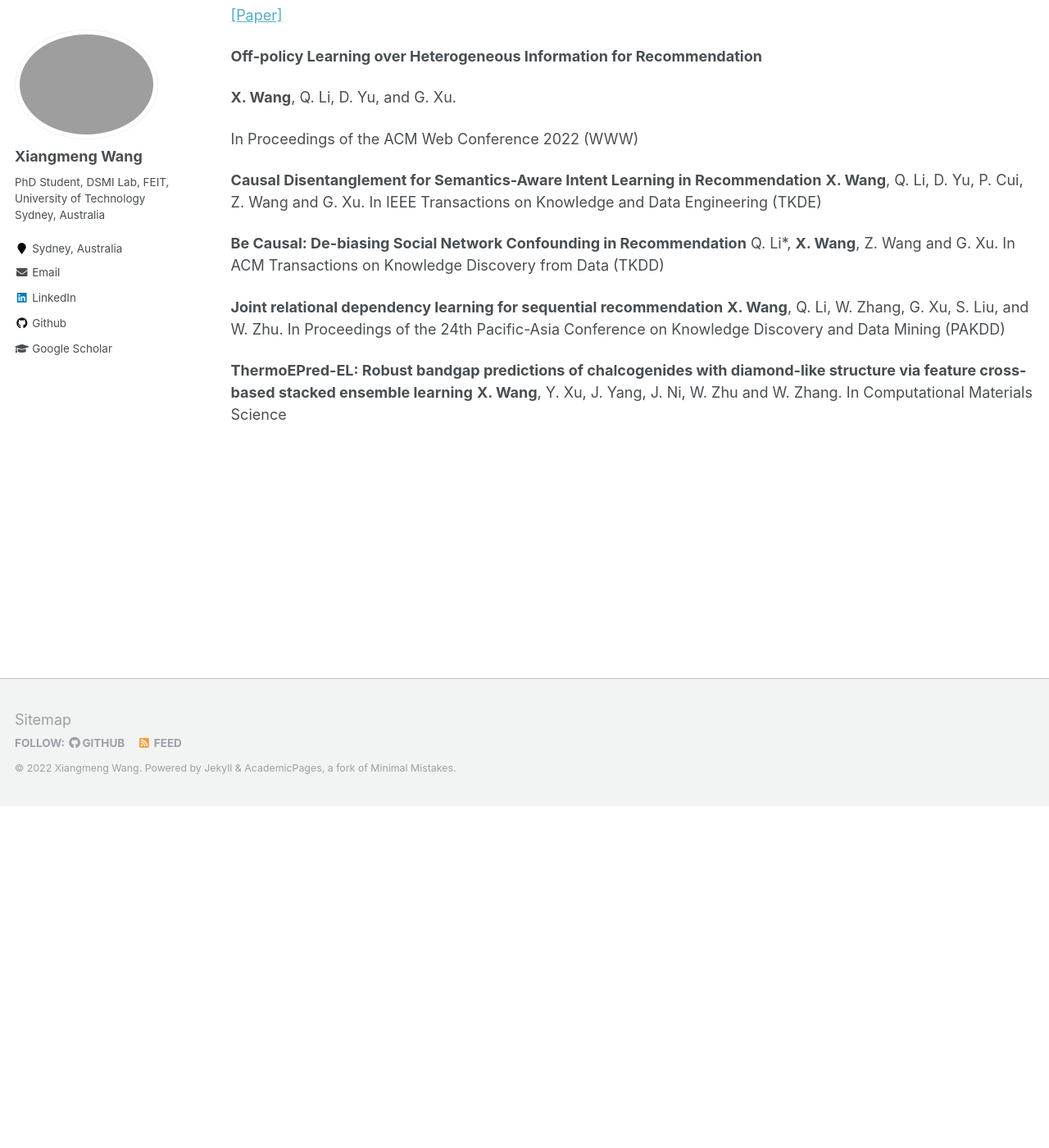
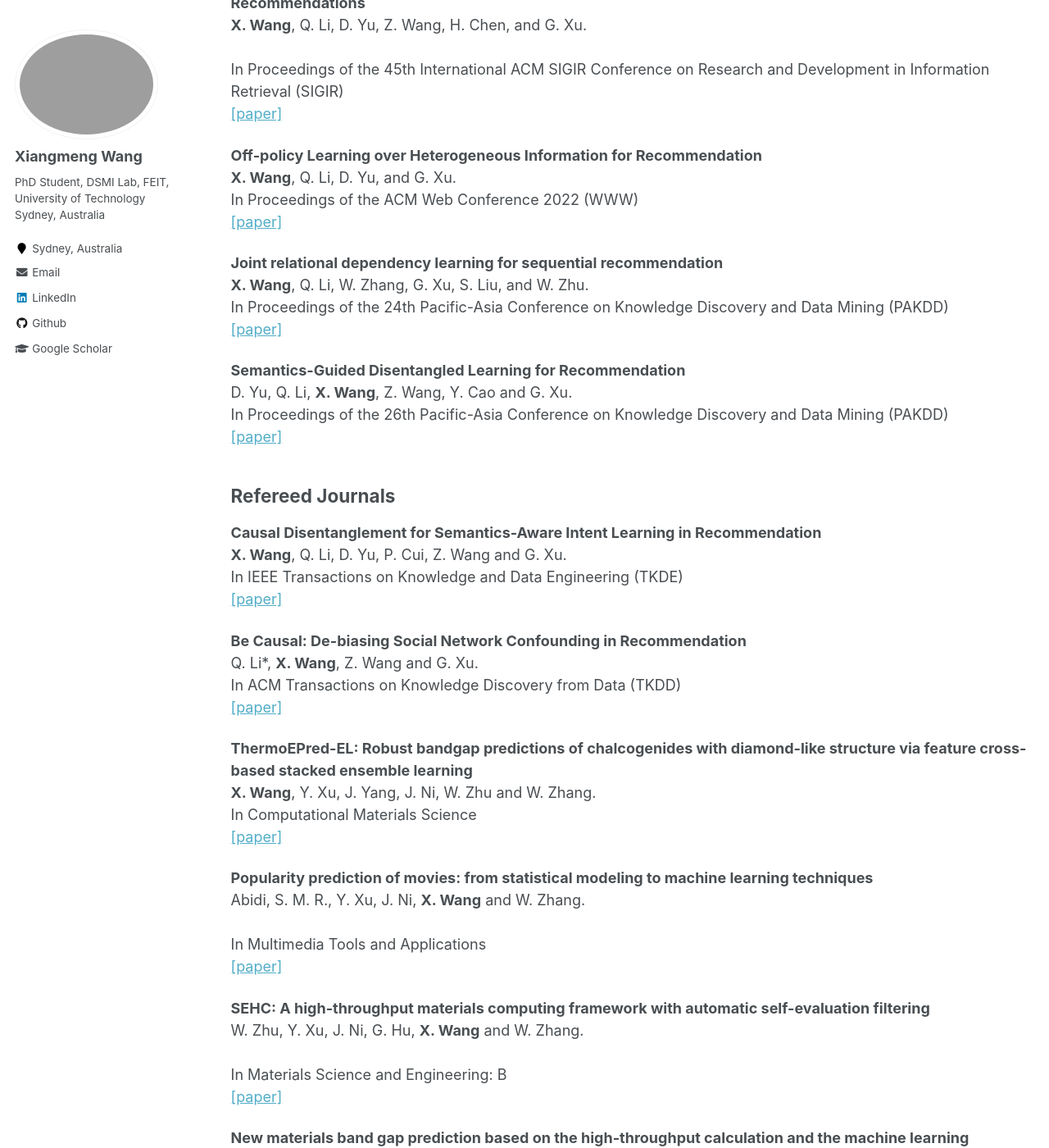
Before and after one commit to Chrystalii/homepage, a Jekyll site: the page built from _pages/publications.md, in a window 1280 px wide and 1400 px high, scrolled down 417 px. Shown: the whole window at 82% size. Built offline with Jekyll 4.4.1, drawn with Linux system fonts in a browser that asks for light colours; some of the changed text lies outside the part shown.

Commit message:
Add files via upload

```diff
--- a/_pages/publications.md
+++ b/_pages/publications.md
@@ -15,36 +15,74 @@ author_profile: true
   {% include archive-single.html %}
 {% endfor %} -->
 
+Tutorials
+------
+<strong>2022, Tutorial, Recent Advances in Causality-based Recommendation, PAKDD 2022</strong>
+<br><a href="https://drive.google.com/file/d/1hN1_7S-eSiEUDJe-HHKOGKTGFLYbcU8S/view?usp=sharing">Slides</a>｜<a href="https://www.youtube.com/watch?v=s4Z12CBYwO8">Video</a>
+
 Conference Proceedings
 ------
 (\* below indicates equal contribution)
-
 <strong>MGPolicy: Meta Graph Enhanced Off-policy Learning for Recommendations</strong>
-<br>
-<strong>X. Wang</strong>, Q. Li, D. Yu, Z. Wang, H. Chen, and G. Xu.
-<br>
-In Proceedings of the 45th International ACM SIGIR Conference on Research and Development in Information Retrieval (SIGIR)
-<br>
-[[Paper]](https://dl.acm.org/doi/abs/10.1145/3477495.3532021)
+<br><strong>X. Wang</strong>, Q. Li, D. Yu, Z. Wang, H. Chen, and G. Xu.
+<br>In Proceedings of the 45th International ACM SIGIR Conference on Research and Development in Information Retrieval (SIGIR)
+<br>[[paper]](https://dl.acm.org/doi/abs/10.1145/3477495.3532021)
 
 <strong>Off-policy Learning over Heterogeneous Information for Recommendation</strong>
+<br><strong>X. Wang</strong>, Q. Li, D. Yu, and G. Xu.
+<br>In Proceedings of the ACM Web Conference 2022 (WWW)
+<br>[[paper]](https://dl.acm.org/doi/10.1145/3485447.3512072)
 
-<strong>X. Wang</strong>, Q. Li, D. Yu, and G. Xu.
+<strong>Joint relational dependency learning for sequential recommendation</strong>
+<br><strong>X. Wang</strong>, Q. Li, W. Zhang, G. Xu, S. Liu, and W. Zhu.
+<br>In Proceedings of the 24th Pacific-Asia Conference on Knowledge Discovery and Data Mining (PAKDD)
+<br>[[paper]](https://link.springer.com/chapter/10.1007/978-3-030-47426-3_14)
 
-In Proceedings of the ACM Web Conference 2022 (WWW)
+<strong>Semantics-Guided Disentangled Learning for Recommendation</strong>
+<br>D. Yu, Q. Li, <strong>X. Wang</strong>, Z. Wang, Y. Cao and G. Xu.
+<br>In Proceedings of the 26th Pacific-Asia Conference on Knowledge Discovery and Data Mining (PAKDD)
+<br>[[paper]](https://link.springer.com/chapter/10.1007/978-3-031-05933-9_20)
 
+Refereed Journals
+------
 <strong>Causal Disentanglement for Semantics-Aware Intent Learning in Recommendation</strong>
-<strong>X. Wang</strong>, Q. Li, D. Yu, P. Cui, Z. Wang and G. Xu.
-In IEEE Transactions on Knowledge and Data Engineering (TKDE)
+<br><strong>X. Wang</strong>, Q. Li, D. Yu, P. Cui, Z. Wang and G. Xu.
+<br>In IEEE Transactions on Knowledge and Data Engineering (TKDE)
+<br>[[paper]](https://ieeexplore.ieee.org/abstract/document/9736612)
 
 <strong>Be Causal: De-biasing Social Network Confounding in Recommendation</strong>
-Q. Li\*, <strong>X. Wang</strong>, Z. Wang and G. Xu.
-In ACM Transactions on Knowledge Discovery from Data (TKDD)
-
-<strong>Joint relational dependency learning for sequential recommendation</strong>
-<strong>X. Wang</strong>, Q. Li, W. Zhang, G. Xu, S. Liu, and W. Zhu.
-In Proceedings of the 24th Pacific-Asia Conference on Knowledge Discovery and Data Mining (PAKDD)
+<br>Q. Li\*, <strong>X. Wang</strong>, Z. Wang and G. Xu.
+<br>In ACM Transactions on Knowledge Discovery from Data (TKDD)
+<br>[[paper]](https://dl.acm.org/doi/abs/10.1145/3533725)
 
 <strong>ThermoEPred-EL: Robust bandgap predictions of chalcogenides with diamond-like structure via feature cross-based stacked ensemble learning</strong>
-<strong>X. Wang</strong>, Y. Xu, J. Yang, J. Ni, W. Zhu and W. Zhang.
-In Computational Materials Science
+<br><strong>X. Wang</strong>, Y. Xu, J. Yang, J. Ni, W. Zhu and W. Zhang.
+<br>In Computational Materials Science
+<br>[[paper]](https://www.sciencedirect.com/science/article/pii/S0927025619304082)
+
+<strong>Popularity prediction of movies: from statistical modeling to machine learning techniques</strong>
+<br>Abidi, S. M. R., Y. Xu, J. Ni, <strong>X. Wang</strong> and W. Zhang.
+<br>In Multimedia Tools and Applications
+<br>[[paper]](https://link.springer.com/article/10.1007/s11042-019-08546-5)
+
+<strong>SEHC: A high-throughput materials computing framework with automatic self-evaluation filtering</strong>
+<br>W. Zhu, Y. Xu, J. Ni, G. Hu, <strong>X. Wang</strong> and W. Zhang.
+<br>In Materials Science and Engineering: B
+<br>[[paper]](https://www.sciencedirect.com/science/article/pii/S0921510719302776)
+
+<strong>New materials band gap prediction based on the high-throughput calculation and the machine learning</strong>
+<br>Y. Xu, <strong>X. Wang</strong>, X. Li and J. Yang.
+<br>In Sci Sin Tech
+<br>[[paper]](https://www.researchgate.net/publication/330732686_New_materials_band_gap_prediction_based_on_the_high-throughput_calculation_and_the_machine_learning)
+
+Preprints
+------
+<strong>Counterfactual Explanation for Fairness in Recommendation</strong>
+<br><strong>X. Wang</strong>, Q. Li, D. Yu, Q. Li and G. Xu.
+
+<strong>Reinforced Path Reasoning for Counterfactual Explainable Recommendation</strong>
+<br><strong>X. Wang</strong>, Q. Li, D. Yu, Q. Li and G. Xu.
+<br>[[paper]](https://arxiv.org/abs/2207.06674)
+
+<strong>Constrained Off-policy Learning over Heterogeneous Information for Fairness-aware Recommendation</strong>
+<br><strong>X. Wang</strong>, Q. Li, D. Yu and G. Xu.
```
